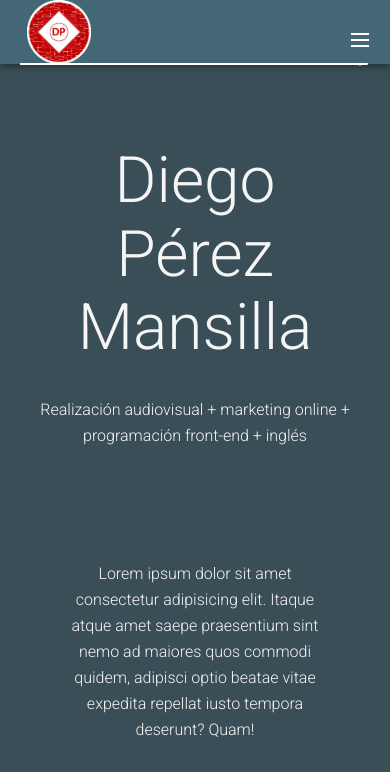
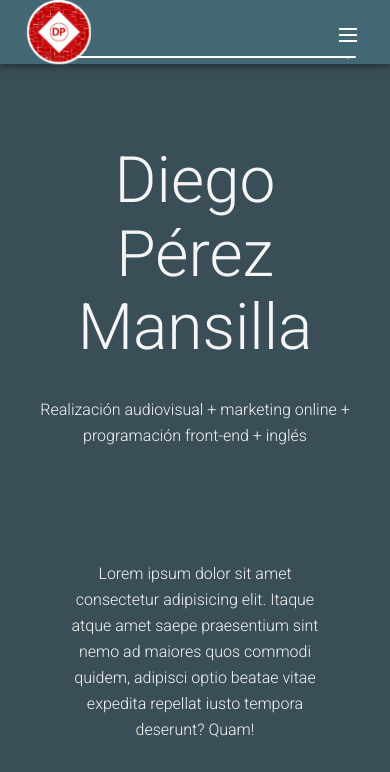
Before and after one commit to Dieguetex/Curriculum, a website with bundled scripts: page index.html in a window 390 px wide. Shown: the top 772 px of the page. Built offline with nearby package versions, Linux system fonts and the light colour scheme.

Commit message:
hamburger icon Mejorado

```diff
--- a/css/newHamburger.css
+++ b/css/newHamburger.css
@@ -10,7 +10,7 @@
 	height: 2px;
 	background: #fff;
 	position: absolute;
-	bottom: 6px;
+	bottom: 10px;
     border-radius:0 2px 3px 0;
 	left: 0;
 	right: 22px;
@@ -22,7 +22,7 @@
 	float: right;
 	width: 61px;
 	position: relative;
-	height: 61px;
+	/*   */
 }
 
 .head .icon div {
--- a/scss/style.scss
+++ b/scss/style.scss
@@ -64,16 +64,16 @@ header{
         //hamburguesa
         .head{
             position: fixed;
-            top:10px;
-            right: 0;
-            width: 95%;
+            top: 2.5px;
+            right: 3%;
+            width: 80%;
         }
 
         //logo
         >div:nth-of-type(1) {
             justify-self: start;
+            z-index: 10;
             width: 4rem;
-            height: 4rem;
             img{
                 width: 100%;
                 height: 100%;
```
Also changed, not shown: css/style.css.
